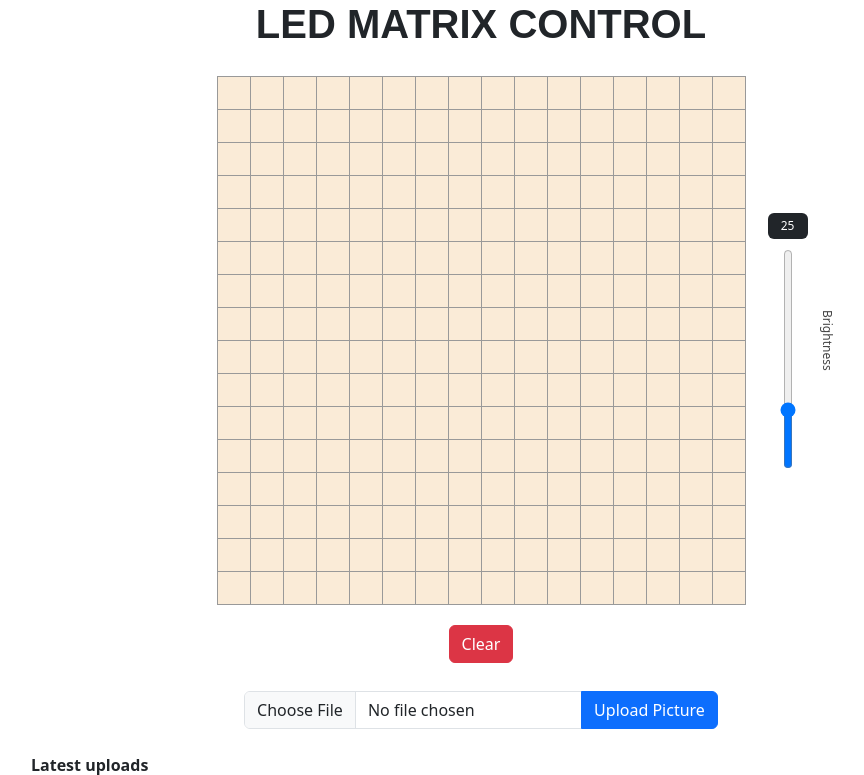
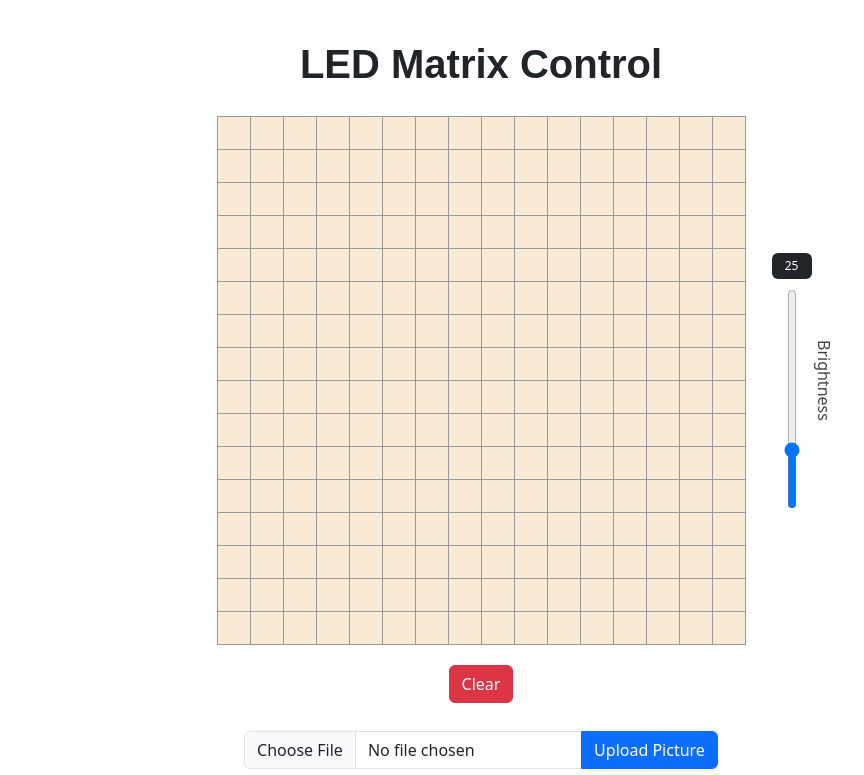
Before and after one commit to 720kbps/LEDMatrix, a Django app: page / in a window 1280 px wide. Shown: the top 775 px of the page, without its empty margins (159-1023 px from the left). Run offline with Django 5.2, Linux system fonts and the light colour scheme.

Commit message:
fixed layout 5

```diff
--- a/static/css/style.css
+++ b/static/css/style.css
@@ -2,6 +2,7 @@
     font-family: 'Poppins', sans-serif;
     font-weight: bolder;
     font-size: 40px;
+    padding-top: 40px;
 }
 #main-container{
     display: flex;
@@ -85,7 +86,7 @@
     display: flex;
     flex-direction: row;
     align-items: center;
-    gap: 10px;
+    gap: 0px;
     width: auto;
 }
 
@@ -117,7 +118,7 @@
 #brightness-label {
     writing-mode: vertical-rl;
     text-orientation: mixed;
-    font-size: 12px;
+    font-size: 16px;
     color: #444;
 }
 
--- a/templates/index.html
+++ b/templates/index.html
@@ -11,7 +11,7 @@
 
 <body>
     <div id="main-container">
-        <h1 id="main-header">LED MATRIX CONTROL</h1>
+        <h1 id="main-header">LED Matrix Control</h1>
         <div id="matrix-controls">
             <div id="matrix-wrapper">
                 <table id="main-table" class="table table-bordered table-hover" style="margin: 20px auto;">
```
